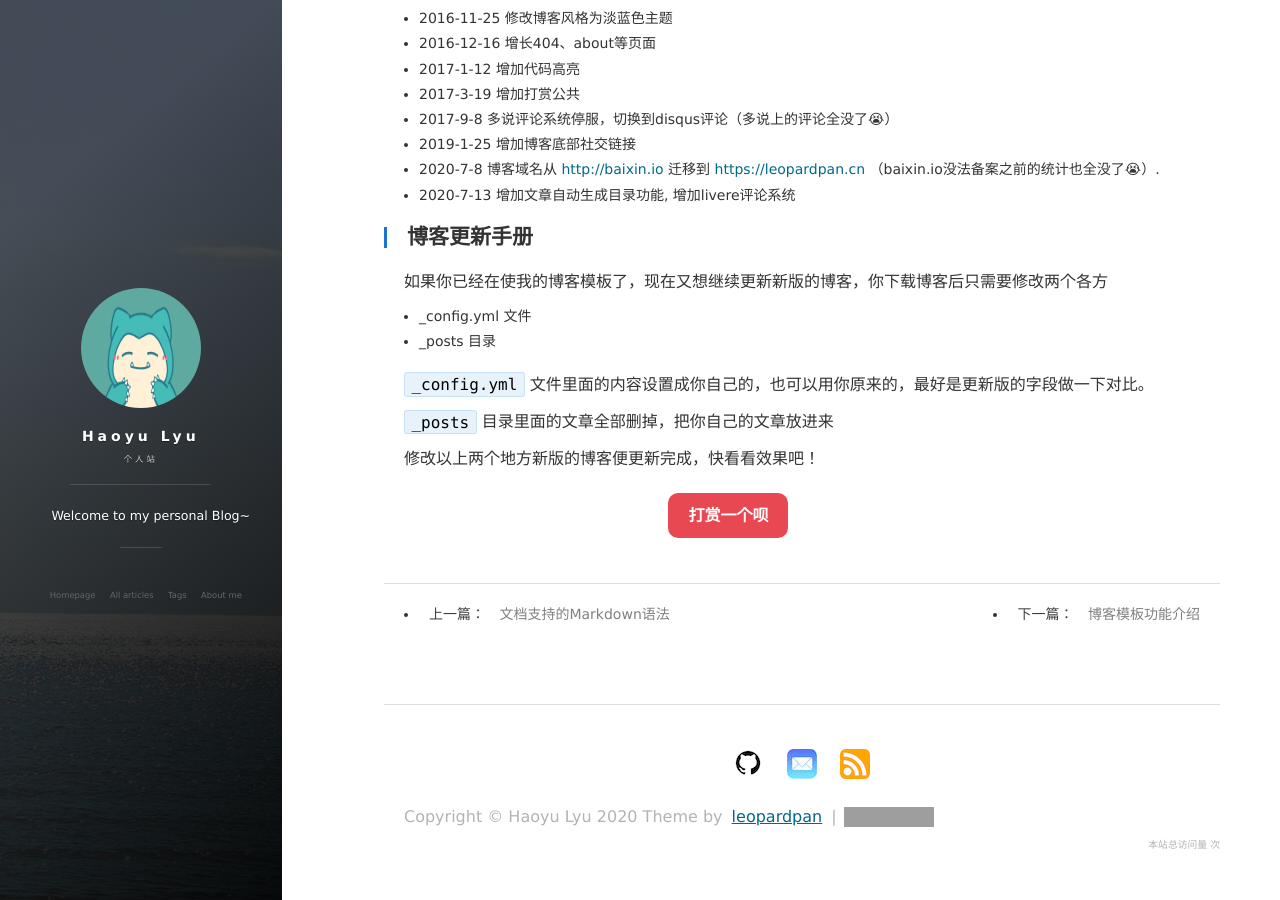
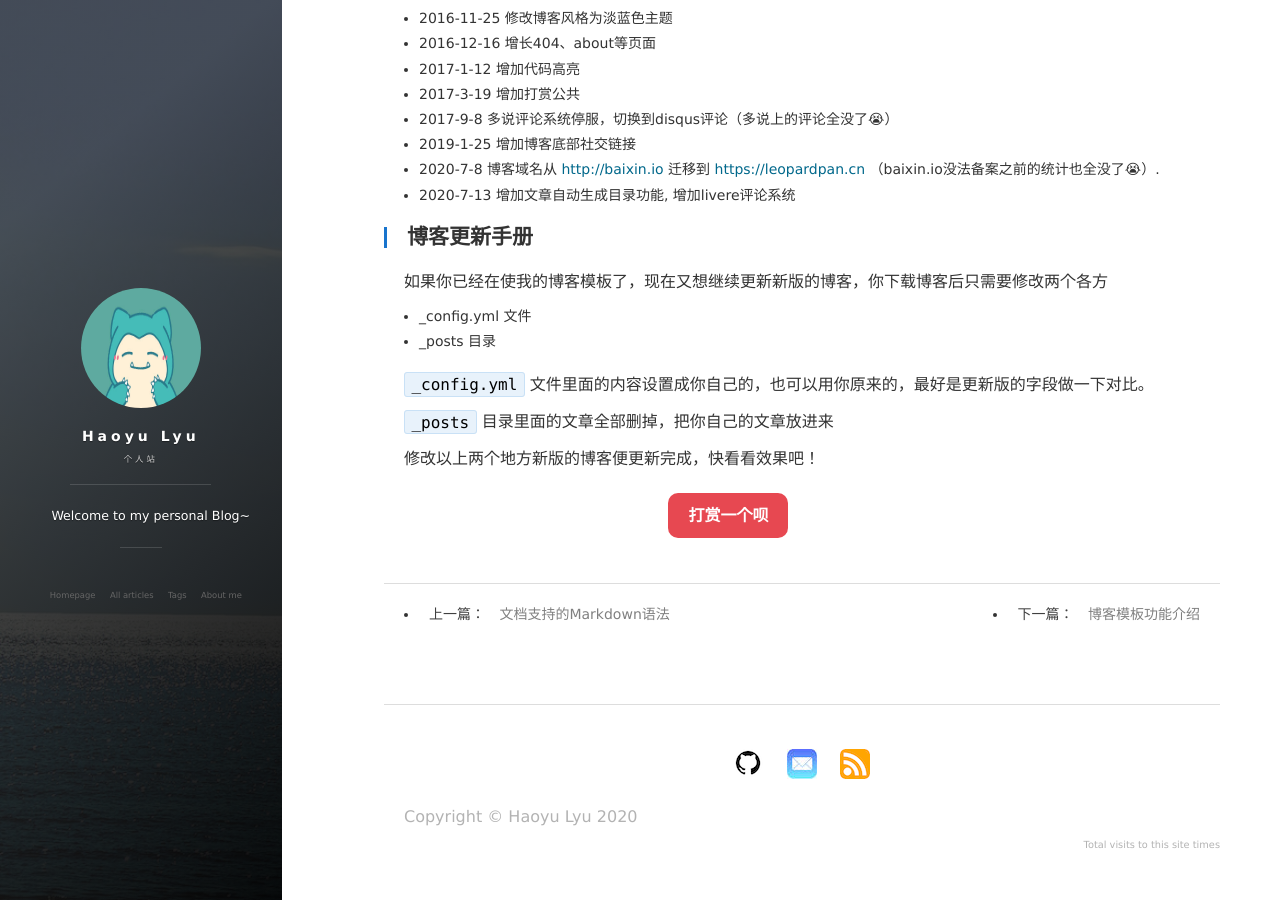
Before and after one commit to QUAFFquaff/QUAFFquaff.github.io, a Jekyll site: the page built from _posts/2020-07-10-ReleaseNode.md, in a window 1280 px wide and 900 px high, scrolled down 605 px. Built offline with Jekyll 4.4.1, drawn with Linux system fonts in a browser that asks for light colours; nearby versions of some CDN libraries; comment, search, counter and statistics services are not loaded; some of the changed text lies outside the part shown; grey boxes are pictures that could not be loaded.

Commit message:
change copy right

```diff
--- a/_config.yml
+++ b/_config.yml
@@ -14,7 +14,7 @@ enableToc: true
 # Comment
 comment:
     # livere: MTAyMC81MDk5NC8yNzQ3Ng  # https://www.livere.com
-    disqus: leopard
+    # disqus: leopard
     # uyan: 2143225  # 有言id,登录有言官网申请
 
 # Social
--- a/_includes/footer.html
+++ b/_includes/footer.html
@@ -87,20 +87,16 @@
 
         <div class = "footer_div">
            <p class="copyright text-muted">
-            Copyright &copy; {{ site.title }} {{ site.time | date: '%Y' }} Theme by <a href="https://leopardpan.cn/">leopardpan</a> |
-            <iframe
-                style="margin-left: 2px; margin-bottom:-5px;"
-                frameborder="0" scrolling="0" width="91px" height="20px"
-                src="https://ghbtns.com/github-btn.html?user=leopardpan&repo=leopardpan.github.io&type=star&count=true" >
-            </iframe>
+            Copyright &copy; {{ site.title }} {{ site.time | date: '%Y' }}
+
             </p>
         	<div align="right">
     			<link rel="stylesheet" href="//cdn.bootcss.com/font-awesome/4.3.0/css/font-awesome.min.css">
 
           <!-- 访问统计 -->
           <span id="busuanzi_container_site_pv">
-            本站总访问量
-            <span id="busuanzi_value_site_pv"></span>次
+            Total visits to this site
+            <span id="busuanzi_value_site_pv"></span>times
           </span>
 
         </div>
--- a/_layouts/post.html
+++ b/_layouts/post.html
@@ -13,13 +13,13 @@ layout: default
       <img src="/images/calendar.png" width="20px"/>
       <time datetime="{{page.date | date: date_to_xmlschema}}" itemprop="datePublished" class="post-meta__date date">{{page.date | date: "%F"}}</time>
 
-      <span id="busuanzi_container_page_pv"> | 阅读：<span id="busuanzi_value_page_pv"></span>次</span>
+      <span id="busuanzi_container_page_pv"> | Read：<span id="busuanzi_value_page_pv"></span>times</span>
     </p>
     </div>
   </header>
 
   {% if site.enableToc %}
-    <h2 class="post-title">目录</h2>
+    <h2 class="post-title">Contents</h2>
     {% include toc.html html=content %}
   {% endif %}
 
```
